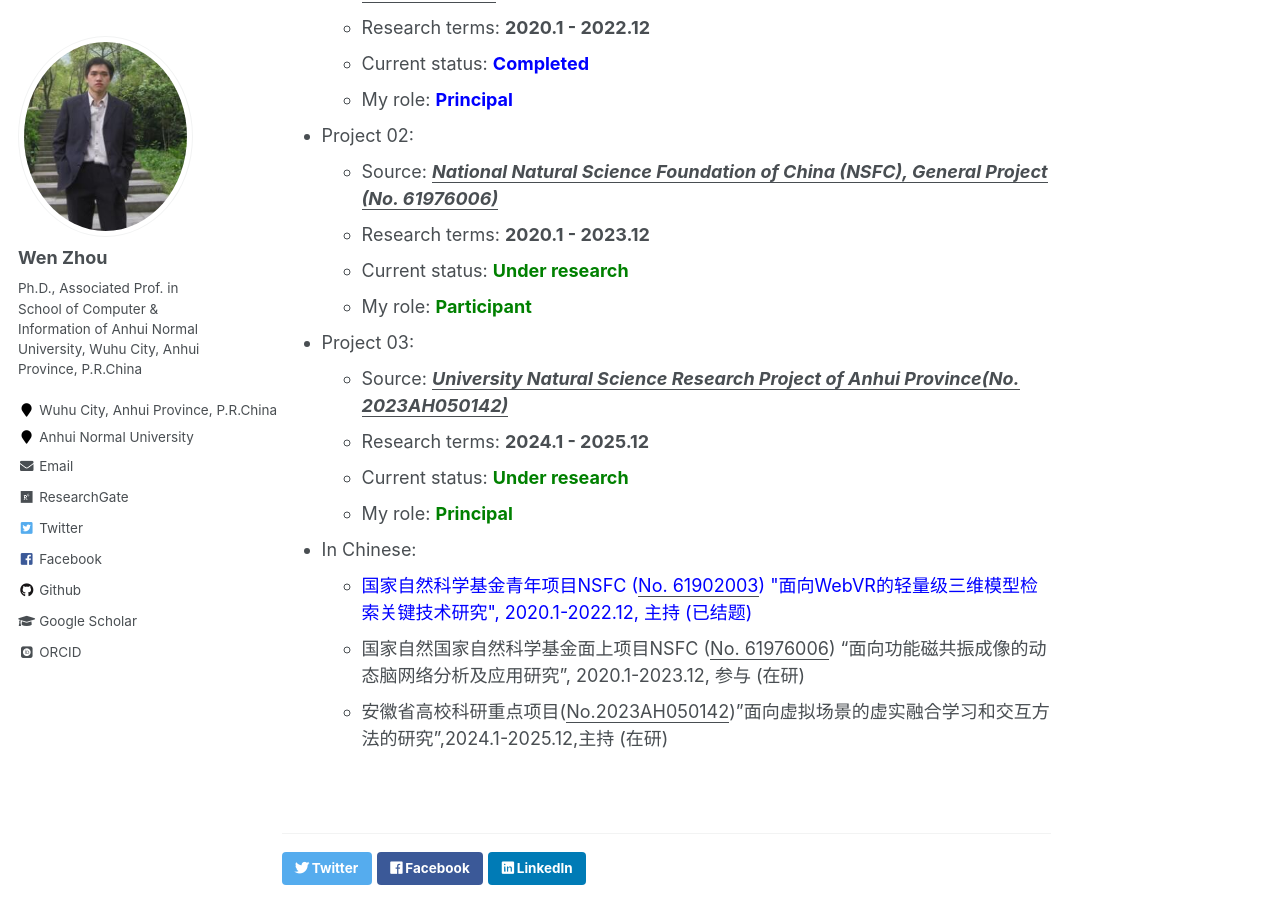
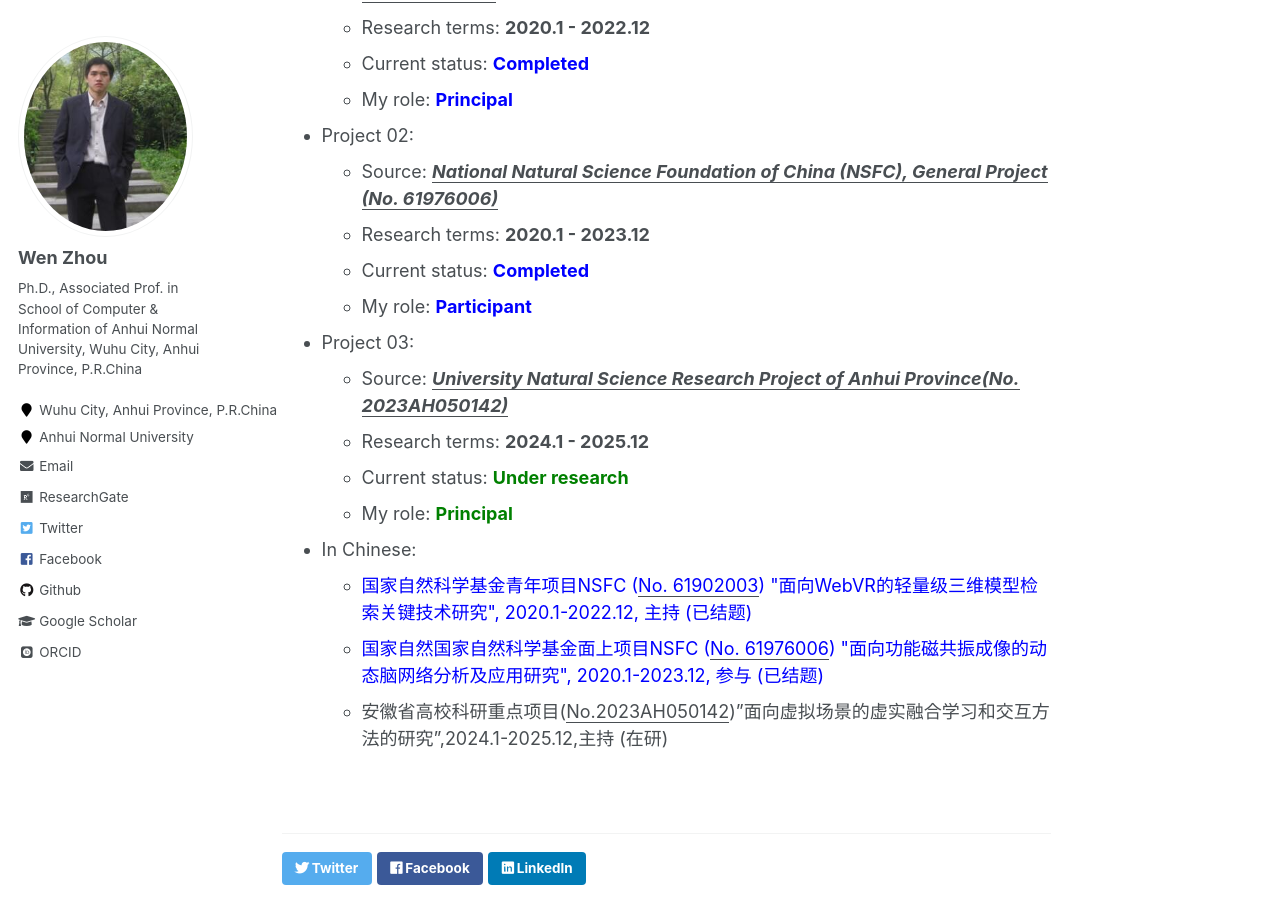
Before and after one commit to zhouwen327/zhouwen327.github.io, a Jekyll site: the page built from _projects/project01.md, in a window 1280 px wide and 900 px high, scrolled down 318 px. Built offline with Jekyll 4.4.1, drawn with Linux system fonts in a browser that asks for light colours; some web fonts are replaced.

Commit message:
Update project01.md

```diff
--- a/_projects/project01.md
+++ b/_projects/project01.md
@@ -14,8 +14,8 @@ output: true
 + Project 02:
     + Source: <i><b><u>National Natural Science Foundation of China (NSFC), General Project (No. 61976006)</u></b></i>
     - Research terms: <b>2020.1 - 2023.12</b>
-    - Current status: <b><font color='green'>Under research </font></b>
-    - My role:  <font color='green'><b>Participant</b></font>
+    - Current status: <b><font color='blue'>Completed </font></b>
+    - My role:  <font color='blue'><b>Participant</b></font>
 + Project 03:
     + Source: <i><b><u>University Natural Science Research Project of Anhui Province(No. 2023AH050142)</u></b></i>
     - Research terms: <b>2024.1 - 2025.12</b>
@@ -23,5 +23,5 @@ output: true
     - My role:  <font color='green'><b>Principal</b></font>
 - In Chinese:
     - <font style='color: blue;'>国家自然科学基金青年项目NSFC (<u>No. 61902003</u>) "面向WebVR的轻量级三维模型检索关键技术研究", 2020.1-2022.12, 主持 (已结题)</font>
-    - 国家自然国家自然科学基金面上项目NSFC (<u>No. 61976006</u>) "面向功能磁共振成像的动态脑网络分析及应用研究", 2020.1-2023.12, 参与 (在研)
+    - <font style='color: blue;'>国家自然国家自然科学基金面上项目NSFC (<u>No. 61976006</u>) "面向功能磁共振成像的动态脑网络分析及应用研究", 2020.1-2023.12, 参与 (已结题)</font>
     - 安徽省高校科研重点项目(<u>No.2023AH050142</u>)"面向虚拟场景的虚实融合学习和交互方法的研究",2024.1-2025.12,主持 (在研)
```
